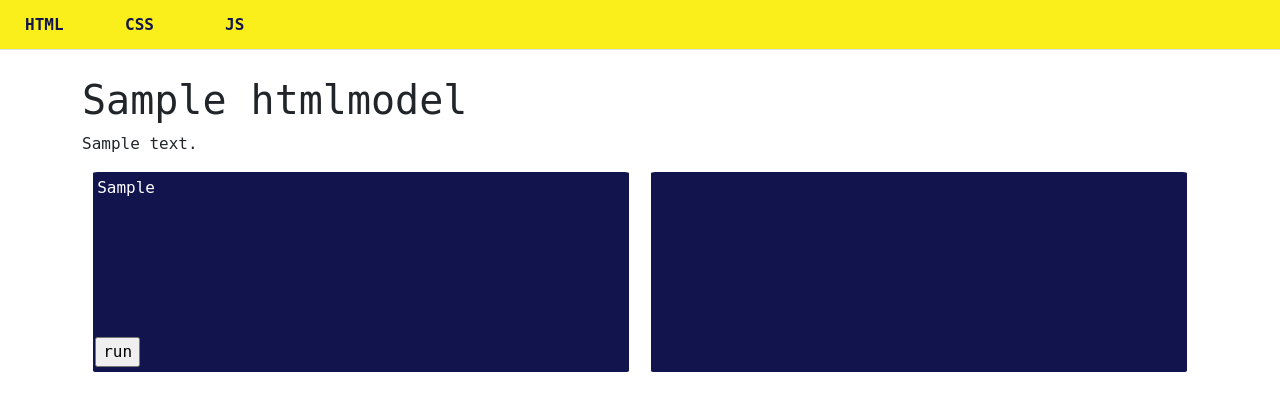
After one commit to FazleRabbbiferdaus172/Cheat_Sheet_Site, a Django app: a page that uses CheatSheet/templates/base.html in a window 1280 px wide. The commit adds this page. Shown: the top 411 px of the page. Run offline with Django 3.2, Linux system fonts and the light colour scheme; tables that the repository leaves empty hold one stand-in row (values such as "Sample post"); some web fonts are replaced.

```diff
--- a/CheatSheet/htmlCheatSheet/models.py
+++ b/CheatSheet/htmlCheatSheet/models.py
@@ -11,6 +11,10 @@ class HtmlModel(models.Model):
     def get_absolute_url(self):
         return reverse("htmlpage")
 
+    def min_text(self):
+        x = min(50, len(self.description))
+        return self.description[:x]
+
     def __str__(self):
         return self.title
 
--- a/CheatSheet/htmlCheatSheet/urls.py
+++ b/CheatSheet/htmlCheatSheet/urls.py
@@ -1,8 +1,11 @@
 from django.conf.urls import url, include
 from django.contrib import admin
 from htmlCheatSheet import views
+app_name = 'htmlCheatSheet'
 urlpatterns = [
     url(r'^$', views.HtmlCheatPage.as_view(), name='htmlpage'),
     url(r'^new/', views.CreateHtmlModelView.as_view(), name="post_new"),
     url(r'^list', views.HtmlModelListView.as_view(), name='htmllist'),
+    url(r'^cheat/(?P<pk>\d+)$',
+        views.HtmlModelDetailView.as_view(), name='cheat_detail')
 ]
--- a/CheatSheet/htmlCheatSheet/views.py
+++ b/CheatSheet/htmlCheatSheet/views.py
@@ -1,5 +1,6 @@
 from django.shortcuts import render
-from django.views.generic import (TemplateView, CreateView, ListView)
+from django.views.generic import (
+    TemplateView, CreateView, ListView, DetailView)
 from htmlCheatSheet.models import HtmlModel
 from htmlCheatSheet.forms import HtmlModelForm
 # Create your views here.
@@ -22,3 +23,8 @@ class CreateHtmlModelView(CreateView):
     form_class = HtmlModelForm
     model = HtmlModel
     template_name = 'htmlCheatSheet/htmlmodel_form.html'
+
+
+class HtmlModelDetailView(DetailView):
+    model = HtmlModel
+    template_name = 'htmlCheatSheet/htmlCheatPagedetail.html'
--- a/CheatSheet/static/css/cheatsheet.css
+++ b/CheatSheet/static/css/cheatsheet.css
@@ -70,3 +70,17 @@ textarea{
     outline: none;
     border: none;
 }
+
+.noscroll::-webkit-scrollbar {
+    display: none;
+  }
+
+.cheatpost{
+    width: 100%;
+    height: 200px;
+    border: solid 2px var(--primary100);
+    background-color: var(--primary200);
+    border-radius: .75%;
+    color: white;
+    margin-bottom: 10px;
+}
--- a/CheatSheet/templates/base.html
+++ b/CheatSheet/templates/base.html
@@ -14,7 +14,7 @@
 <body>
     <ul class="nav nav-tabs">
         <li class="nav-item">
-          <a class="nav-link baseButton primaryButton" aria-current="page" href="#">HTML</a>
+          <a class="nav-link baseButton primaryButton" aria-current="page" href="{% url 'htmlCheatSheet:htmllist' %}">HTML</a>
         </li>
         <li class="nav-item">
           <a class="nav-link  baseButton primaryButton" href="#">CSS</a>
--- a/CheatSheet/templates/htmlCheatSheet/htmlCheatPageList.html
+++ b/CheatSheet/templates/htmlCheatSheet/htmlCheatPageList.html
@@ -3,7 +3,10 @@
     {% if htmlmodel_list %}
         {% for i in htmlmodel_list %}
             <div class="cheatpost">
-                <h1>{{ i.title }}</h1>
+                <h1><a href="{% url 'htmlCheatSheet:cheat_detail' pk=i.pk %}" class="listtitle">
+                    {{ i.title }}
+                </a></h1>
+                <p>{{ i.min_text }}</p>
             </div>
         {% endfor %}
     {% else %}
--- /dev/null
+++ b/CheatSheet/templates/htmlCheatSheet/htmlCheatPagedetail.html
@@ -0,0 +1,13 @@
+{% extends 'base.html' %}
+{% block content %}
+    <h1>{{ htmlmodel.title }}</h1>
+    <p>{{ htmlmodel.description|safe|linebreaksbr }}</p>
+    <div class="flex-container">
+        <div class="text-editor ">
+            <textarea name="input" class="noscroll" id="" cols="30" rows="10">{{ htmlmodel.example_html }}</textarea>
+            <input type="button" value="run" onclick="run(this)">
+        </div>
+        <div class="screen noscroll">
+        </div>
+    </div>
+{% endblock %}
```
